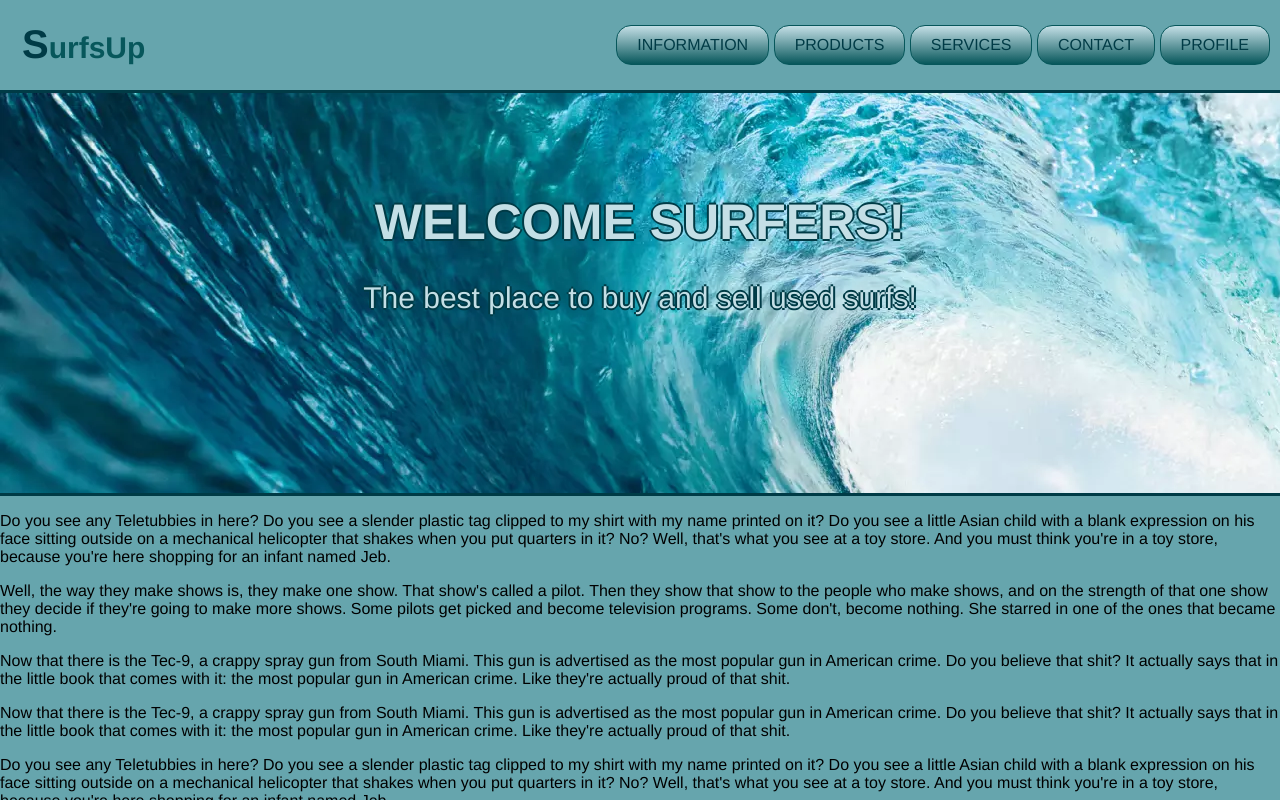
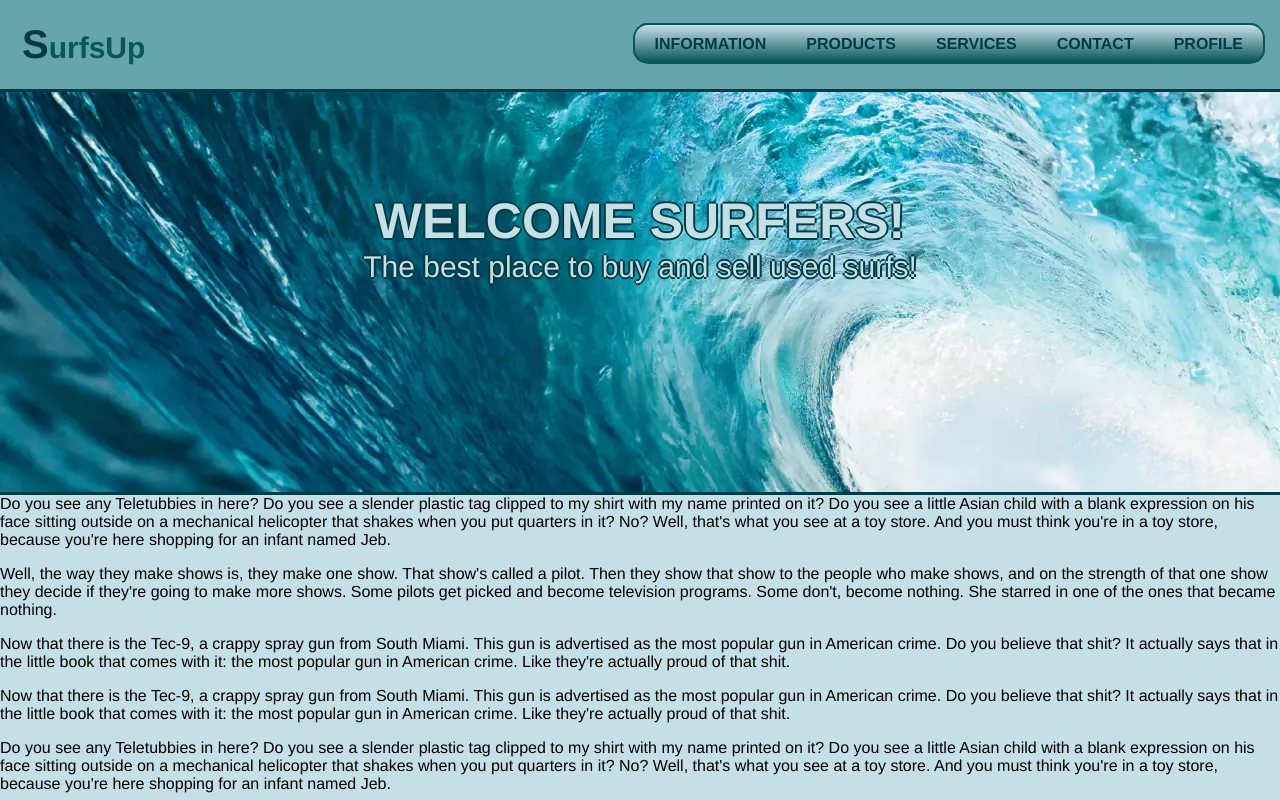
Before and after one commit to RomchyFCC/CSS-Practice, a plain HTML site: page website01/index.html in a window 1280 px wide. Shown: the top 800 px of the page. Drawn offline with Linux system fonts and the light colour scheme.

Commit message:
Fixed the navbar

```diff
--- a/website01/css/style.css
+++ b/website01/css/style.css
@@ -24,17 +24,20 @@ nav {
 ul {
 	float: right;
 	padding: 0;
-	margin: 25px 10px 25px 0;
+	margin: 35px 15px 35px 0;
 }
 
 li {
 	display: inline-block;
-	padding: 10px 20px;
-	border: 1px solid #07575B;
-	margin: 0;
-	background: linear-gradient(to bottom, #C4DFE6, #07575B);
-	border-radius: 15px;
 	text-transform: uppercase;
+}
+
+section {
+	background: #C4DFE6;
+}
+
+p {
+	margin-top: 0;
 }
 
 .logo {
@@ -81,3 +84,26 @@ nav > h1 {
 	color: #C4DFE6;
 	text-shadow: -2px 0 #003B46, 0 2px #003B46, 2px 0 #003B46, 0 -2px #003B46;
 }
+
+.btn {
+	padding: 10px 20px;
+	border-bottom: 2px solid #07575B;
+	border-top: 2px solid #07575B;
+	margin: 0;
+	background: linear-gradient(to bottom, #C4DFE6, #07575B);
+	font-weight: bold;
+}
+
+.btn-first {
+	border-left: 2px solid #07575B;
+	border-radius: 15px 0 0 15px;
+}
+
+.btn-last {
+	border-right: 2px solid #07575B;
+	border-radius: 0 15px 15px 0;
+}
+
+.btn:hover {
+	background: linear-gradient(to bottom, #07575B, #C4DFE6);
+}
--- a/website01/index.html
+++ b/website01/index.html
@@ -10,11 +10,11 @@
 			<nav class="container">
 				<h1 class="logo"><span class="mark">S</span>urfsUp</h1>
 				<ul>
-					<li><a class="btn" href="./about.html">Information</a></li>
-					<li><a class="btn" href="#">Products</a></li>
-					<li><a class="btn" href="#">Services</a></li>
-					<li><a class="btn" href="#">Contact</a></li>
-					<li><a class="btn" href="#">Profile</a></li>
+					<li><a class="btn btn-first current" href="./about.html">Information</a></li><!--
+					--><li><a class="btn" href="#">Products</a></li><!--
+					--><li><a class="btn" href="#">Services</a></li><!--
+					--><li><a class="btn" href="#">Contact</a></li><!--
+					--><li><a class="btn btn-last" href="#">Profile</a></li>
 				</ul>
 			</nav>
 		</header>
```
